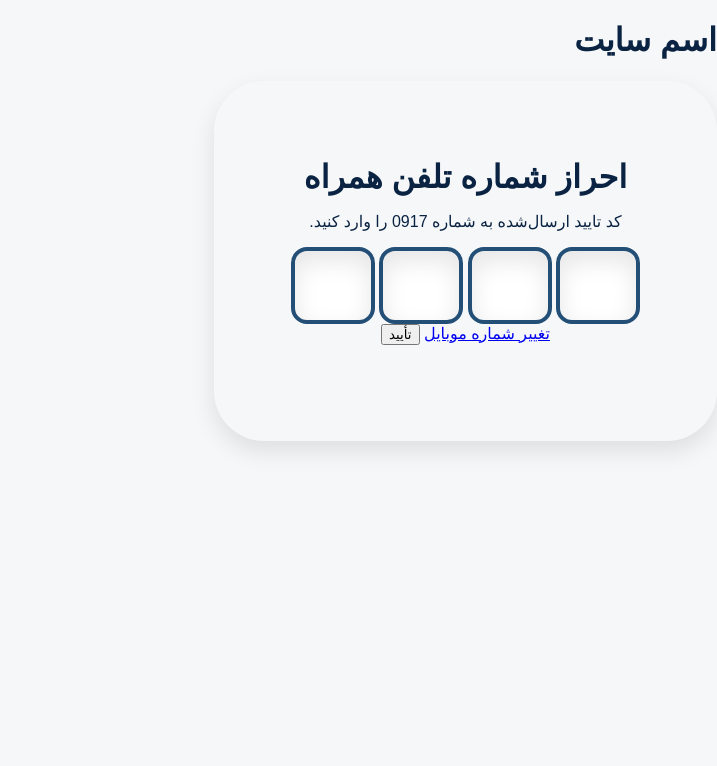
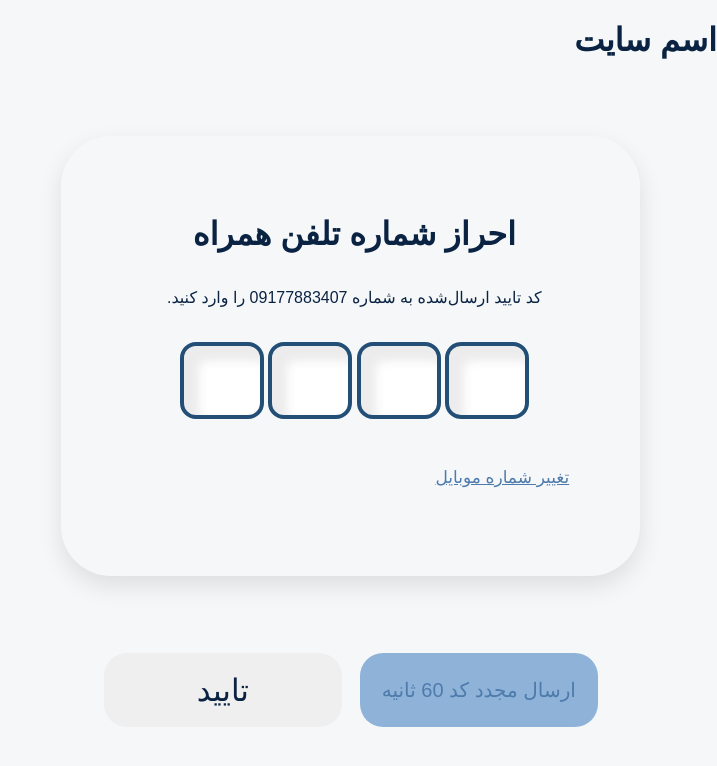
Before and after one commit to PatraTeam/Patra, a Django app: template templates/code.html in a window 1280 px wide. Shown: the top 766 px of the page, without its empty margins (563-1280 px from the left). Run offline with Django 5.2, Linux system fonts and the light colour scheme; the template is opened without the code that fills it, so the values that code supplies are empty.

Commit message:
code page

```diff
--- a/templates/code.html
+++ b/templates/code.html
@@ -30,7 +30,7 @@
 
           <p class="verify-hint">
             کد تایید ارسال‌شده به شماره
-            <span class="verify-phone">0917</span>
+            <span class="verify-phone">09177883407</span>
             را وارد کنید.
           </p>
 
@@ -76,7 +76,6 @@
               />
             </div>
             <a href="#" class="verify-change-number">تغییر شماره موبایل</a>
-            <button type="submit" class="verify-button">تأیید</button>
           </form>
           <style>
             .verify-form {
@@ -84,7 +83,8 @@
             }
             .verify-card {
               text-align: center;
-              padding: 4.8rem;
+              margin: 4.8rem;
+              padding: 79px 71px 68px 78px;
               border-radius: 50px;
               box-shadow: 0px 10px 25px rgba(0, 0, 0, 0.1);
             }
@@ -96,9 +96,52 @@
               width: 72px;
               border-radius: 16px;
               border: 4px solid #234f77;
-              box-shadow: inset 0px 10px 25px rgba(0, 0, 0, 0.1);
+              box-shadow: 10px 10px 10px 5px rgba(66, 65, 65, 0.1) inset;
+            }
+            .verify-change-number {
+              display: block;
+              text-align: center;
+              margin-top: 48px;
+              color: #4e7bac;
+              margin-left: 296px;
+              text-decoration: underline;
+              font-size: 17px;
+            }
+            .verify-hint {
+              margin: 0;
+              padding: 35px 0;
+            }
+            .actions {
+              display: flex;
+              gap: 18px;
+              justify-content: center;
+              margin-top: 48px;
+              align-items: center;
+              flex-wrap: wrap;
+            }
+            .btn {
+              width: 238px;
+              height: 74px;
+              border-radius: 23px;
+            }
+            .btn-resend {
+              border: 0;
+              background-color: #8fb3d8;
+              color: #4e7bac;
+              font-size: 20px;
+            }
+            .btn-confirm {
+              color: #0a2342;
+              font-size: 31px;
+              border: 42px;
             }
           </style>
+        </div>
+        <div class="actions">
+          <button type="button" class="btn btn-resend" id="resend-btn" disabled>
+            ارسال مجدد کد 60 ثانیه
+          </button>
+          <button type="submit" class="btn btn-confirm">تایید</button>
         </div>
       </div>
     </div>
```
